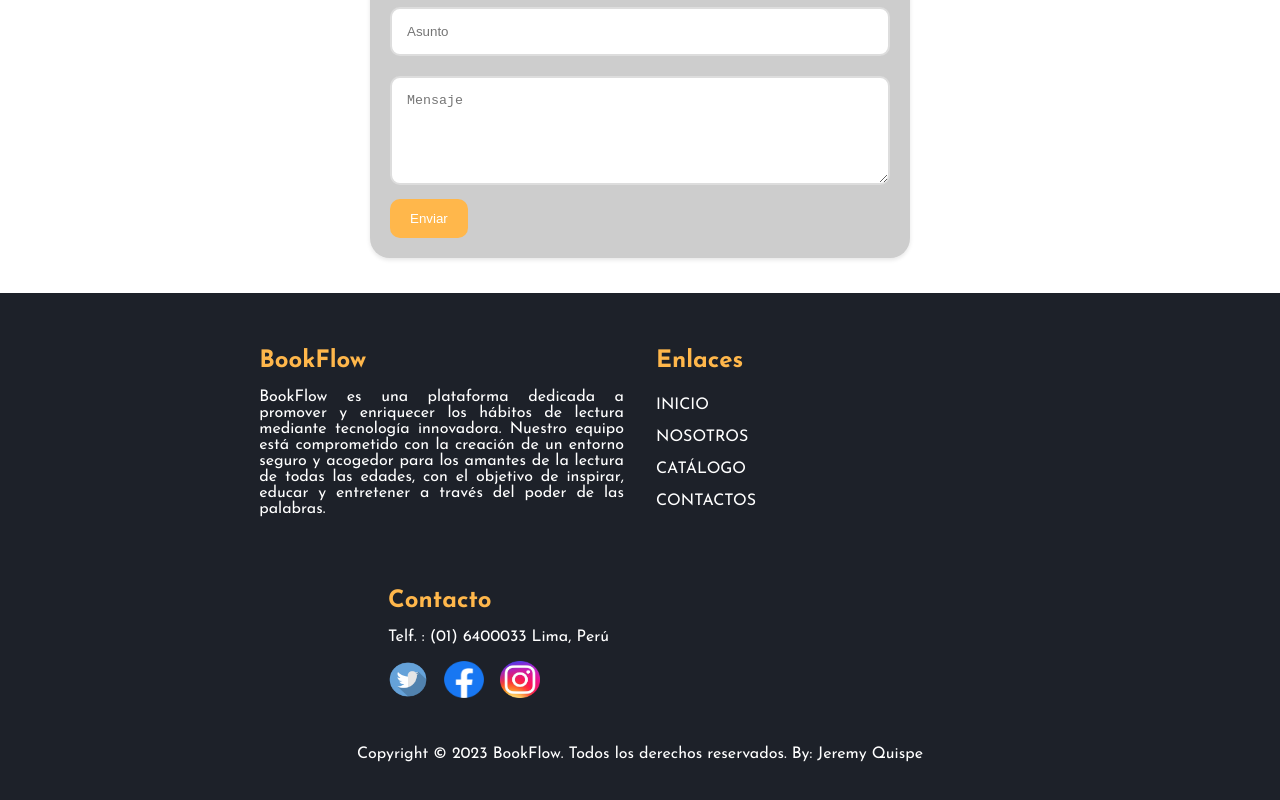
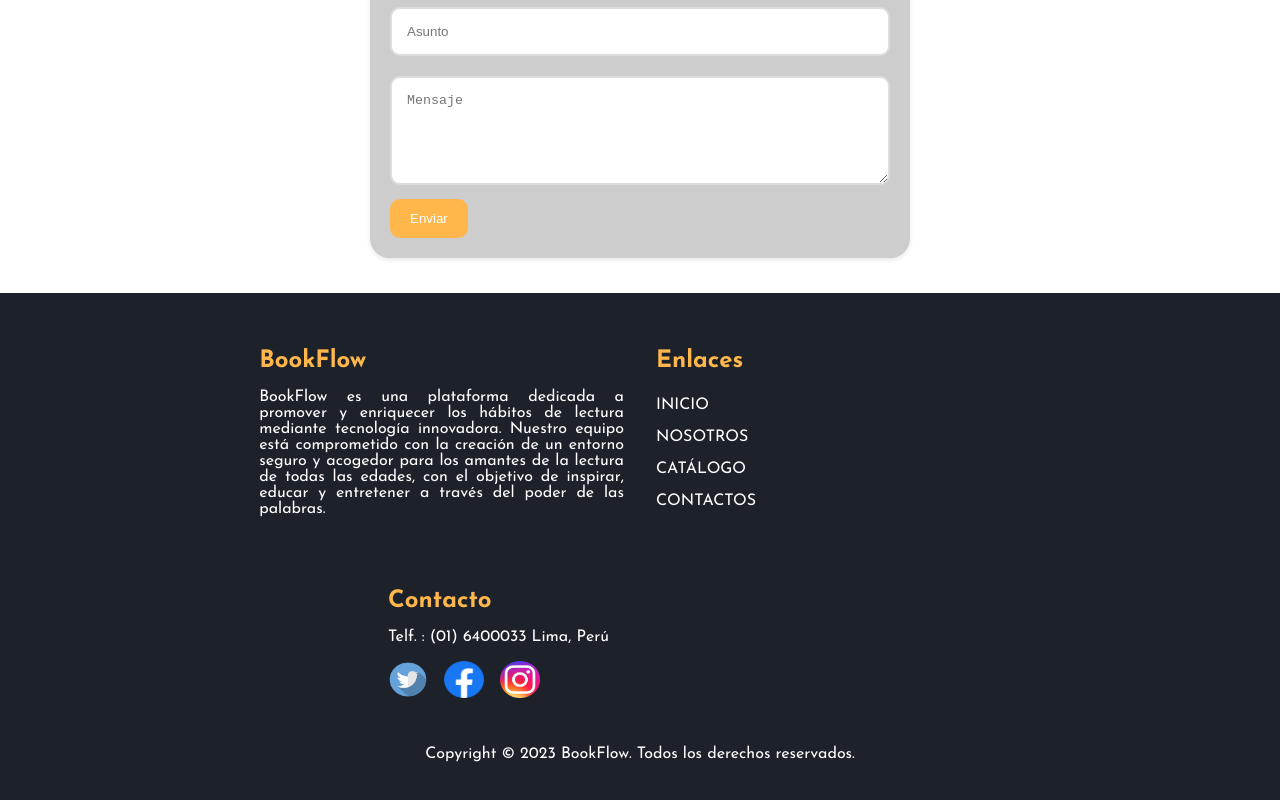
Before and after one commit to ReadWell-SW54-SI729/Landingpage-BookFlow, a plain HTML site: page index.html in a window 1280 px wide. Shown: the part 2804-3604 px from the top of the page. Drawn offline with Linux system fonts and the light colour scheme.

Commit message:
Fix: Changed copyrigth

```diff
--- a/index.html
+++ b/index.html
@@ -123,7 +123,7 @@
             </div>
         </div>
         <div class="copyright">
-            <p>Copyright © 2023 BookFlow. Todos los derechos reservados. By: Jeremy Quispe</p>
+            <p>Copyright © 2023 BookFlow. Todos los derechos reservados.</p>
         </div>
     </footer>
 
```
